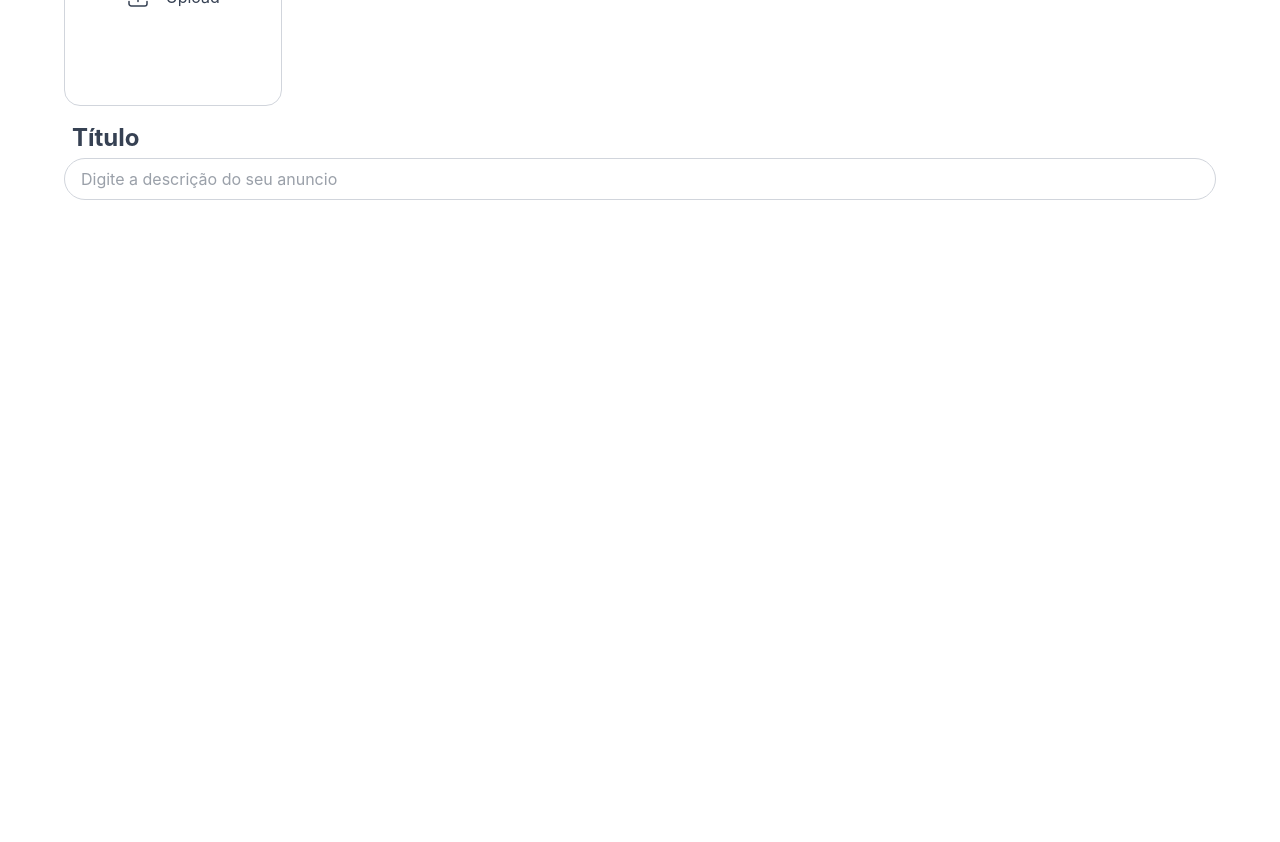
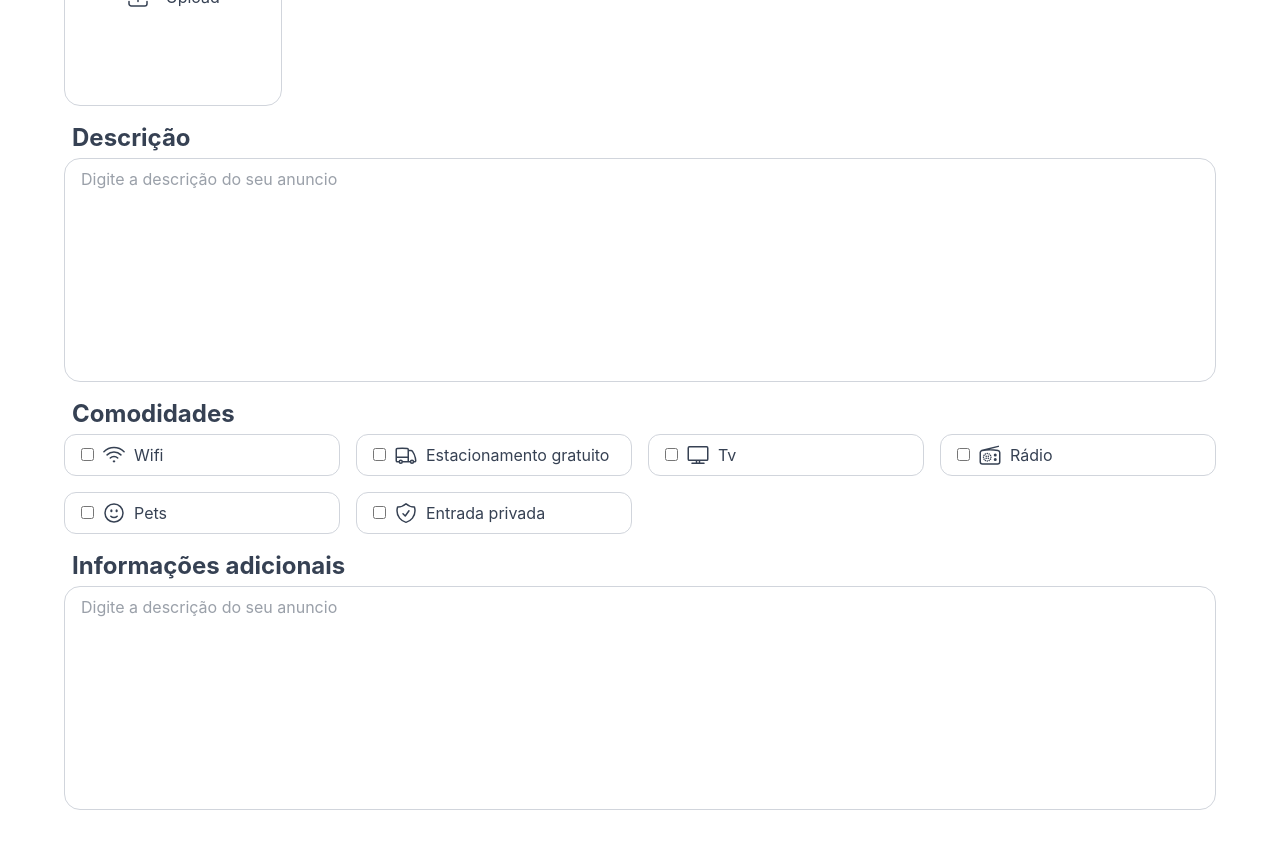
Before and after one commit to eomarcoss/Airbnd-Replica, a React (Vite) app in the folder front/: page /account/places/new in a window 1280 px wide. Shown: the part 560-1402 px from the top of the page. Before the commit the page ends 800 px from the top, so only its background shows below. Built offline with nearby package versions, Linux system fonts and the light colour scheme; no server answers.

Commit message:
avanço front NewPlace.jsx

```diff
--- a/front/src/components/NewPlace.jsx
+++ b/front/src/components/NewPlace.jsx
@@ -1,10 +1,12 @@
 import React, { useState } from "react";
+import Perks from "./Perks";
 
 const NewPlace = () => {
   const [title, setTitle] = useState("");
   const [city, setCity] = useState("");
   const [photos, setPhotos] = useState("");
   const [description, setDescription] = useState("");
+  const [Extras, setExtras] = useState("");
   const handleSubmit = (e) => {
     e.preventDefault();
   };
@@ -83,15 +85,35 @@ const NewPlace = () => {
 
       <div className="flex flex-col gap-1">
         <label htmlFor="title" className="ml-2 text-2xl font-bold">
-          Título
+          Descrição
         </label>
-        <input
-          type="text"
+        <textarea
           placeholder="Digite a descrição do seu anuncio"
-          className="rounded-full border border-gray-300 px-4 py-2"
+          className="h-56 resize-none rounded-2xl border border-gray-300 px-4 py-2"
           value={description}
           id="description"
           onChange={(e) => setDescription(e.target.value)}
+        />
+      </div>
+
+      <div className="flex flex-col gap-1">
+        <label htmlFor="title" className="ml-2 text-2xl font-bold">
+          Comodidades
+        </label>
+
+        <Perks />
+      </div>
+
+      <div className="flex flex-col gap-1">
+        <label htmlFor="Extras" className="ml-2 text-2xl font-bold">
+          Informações adicionais
+        </label>
+        <textarea
+          placeholder="Digite a descrição do seu anuncio"
+          className="h-56 resize-none rounded-2xl border border-gray-300 px-4 py-2"
+          value={Extras}
+          id="Extras"
+          onChange={(e) => setExtras(e.target.value)}
         />
       </div>
     </form>
--- /dev/null
+++ b/front/src/components/Perks.jsx
@@ -0,0 +1,175 @@
+import React, { useState } from "react";
+
+const Perks = () => {
+  const [perks, setPerks] = useState([]);
+  const handleClick = (target) => {
+    const newParks = target.checked
+      ? [...perks, target.value]
+      : [...perks.filter((perk) => perk !== target.value)];
+
+    setPerks(newParks);
+  };
+
+  return (
+    <div className="grid grid-cols-[repeat(auto-fit,minmax(250px,1fr))] gap-4">
+      <label
+        htmlFor="wifi"
+        className="flex items-center gap-2 rounded-xl border border-gray-300 p-4 px-4 py-2"
+      >
+        <input
+          type="checkbox"
+          id="wifi"
+          value={"wifi"}
+          onChange={(e) => handleClick(e.target)}
+        />
+        <svg
+          xmlns="http://www.w3.org/2000/svg"
+          fill="none"
+          viewBox="0 0 24 24"
+          strokeWidth={1.5}
+          stroke="currentColor"
+          className="size-6"
+        >
+          <path
+            strokeLinecap="round"
+            strokeLinejoin="round"
+            d="M8.288 15.038a5.25 5.25 0 0 1 7.424 0M5.106 11.856c3.807-3.808 9.98-3.808 13.788 0M1.924 8.674c5.565-5.565 14.587-5.565 20.152 0M12.53 18.22l-.53.53-.53-.53a.75.75 0 0 1 1.06 0Z"
+          />
+        </svg>
+        Wifi
+      </label>
+      <label
+        htmlFor="parking"
+        className="flex items-center gap-2 rounded-xl border border-gray-300 p-4 px-4 py-2"
+      >
+        <input
+          type="checkbox"
+          id="parking"
+          value={"parking"}
+          onChange={(e) => handleClick(e.target)}
+        />
+        <svg
+          xmlns="http://www.w3.org/2000/svg"
+          fill="none"
+          viewBox="0 0 24 24"
+          strokeWidth={1.5}
+          stroke="currentColor"
+          className="size-6"
+        >
+          <path
+            strokeLinecap="round"
+            strokeLinejoin="round"
+            d="M8.25 18.75a1.5 1.5 0 0 1-3 0m3 0a1.5 1.5 0 0 0-3 0m3 0h6m-9 0H3.375a1.125 1.125 0 0 1-1.125-1.125V14.25m17.25 4.5a1.5 1.5 0 0 1-3 0m3 0a1.5 1.5 0 0 0-3 0m3 0h1.125c.621 0 1.129-.504 1.09-1.124a17.902 17.902 0 0 0-3.213-9.193 2.056 2.056 0 0 0-1.58-.86H14.25M16.5 18.75h-2.25m0-11.177v-.958c0-.568-.422-1.048-.987-1.106a48.554 48.554 0 0 0-10.026 0 1.106 1.106 0 0 0-.987 1.106v7.635m12-6.677v6.677m0 4.5v-4.5m0 0h-12"
+          />
+        </svg>
+        Estacionamento gratuito
+      </label>
+      <label
+        htmlFor="tv"
+        className="flex items-center gap-2 rounded-xl border border-gray-300 p-4 px-4 py-2"
+      >
+        <input
+          type="checkbox"
+          id="tv"
+          value={"tv"}
+          onChange={(e) => handleClick(e.target)}
+        />
+        <svg
+          xmlns="http://www.w3.org/2000/svg"
+          fill="none"
+          viewBox="0 0 24 24"
+          strokeWidth={1.5}
+          stroke="currentColor"
+          className="size-6"
+        >
+          <path
+            strokeLinecap="round"
+            strokeLinejoin="round"
+            d="M6 20.25h12m-7.5-3v3m3-3v3m-10.125-3h17.25c.621 0 1.125-.504 1.125-1.125V4.875c0-.621-.504-1.125-1.125-1.125H3.375c-.621 0-1.125.504-1.125 1.125v11.25c0 .621.504 1.125 1.125 1.125Z"
+          />
+        </svg>
+        Tv
+      </label>
+      <label
+        htmlFor="radio"
+        className="flex items-center gap-2 rounded-xl border border-gray-300 p-4 px-4 py-2"
+      >
+        <input
+          type="checkbox"
+          id="radio"
+          value={"radio"}
+          onChange={(e) => handleClick(e.target)}
+        />
+        <svg
+          xmlns="http://www.w3.org/2000/svg"
+          fill="none"
+          viewBox="0 0 24 24"
+          strokeWidth={1.5}
+          stroke="currentColor"
+          className="size-6"
+        >
+          <path
+            strokeLinecap="round"
+            strokeLinejoin="round"
+            d="m3.75 7.5 16.5-4.125M12 6.75c-2.708 0-5.363.224-7.948.655C2.999 7.58 2.25 8.507 2.25 9.574v9.176A2.25 2.25 0 0 0 4.5 21h15a2.25 2.25 0 0 0 2.25-2.25V9.574c0-1.067-.75-1.994-1.802-2.169A48.329 48.329 0 0 0 12 6.75Zm-1.683 6.443-.005.005-.006-.005.006-.005.005.005Zm-.005 2.127-.005-.006.005-.005.005.005-.005.005Zm-2.116-.006-.005.006-.006-.006.005-.005.006.005Zm-.005-2.116-.006-.005.006-.005.005.005-.005.005ZM9.255 10.5v.008h-.008V10.5h.008Zm3.249 1.88-.007.004-.003-.007.006-.003.004.006Zm-1.38 5.126-.003-.006.006-.004.004.007-.006.003Zm.007-6.501-.003.006-.007-.003.004-.007.006.004Zm1.37 5.129-.007-.004.004-.006.006.003-.004.007Zm.504-1.877h-.008v-.007h.008v.007ZM9.255 18v.008h-.008V18h.008Zm-3.246-1.87-.007.004L6 16.127l.006-.003.004.006Zm1.366-5.119-.004-.006.006-.004.004.007-.006.003ZM7.38 17.5l-.003.006-.007-.003.004-.007.006.004Zm-1.376-5.116L6 12.38l.003-.007.007.004-.004.007Zm-.5 1.873h-.008v-.007h.008v.007ZM17.25 12.75a.75.75 0 1 1 0-1.5.75.75 0 0 1 0 1.5Zm0 4.5a.75.75 0 1 1 0-1.5.75.75 0 0 1 0 1.5Z"
+          />
+        </svg>
+        Rádio
+      </label>
+      <label
+        htmlFor="pets"
+        className="flex items-center gap-2 rounded-xl border border-gray-300 p-4 px-4 py-2"
+      >
+        <input
+          type="checkbox"
+          id="pets"
+          value={"pets"}
+          onChange={(e) => handleClick(e.target)}
+        />
+        <svg
+          xmlns="http://www.w3.org/2000/svg"
+          fill="none"
+          viewBox="0 0 24 24"
+          strokeWidth={1.5}
+          stroke="currentColor"
+          className="size-6"
+        >
+          <path
+            strokeLinecap="round"
+            strokeLinejoin="round"
+            d="M15.182 15.182a4.5 4.5 0 0 1-6.364 0M21 12a9 9 0 1 1-18 0 9 9 0 0 1 18 0ZM9.75 9.75c0 .414-.168.75-.375.75S9 10.164 9 9.75 9.168 9 9.375 9s.375.336.375.75Zm-.375 0h.008v.015h-.008V9.75Zm5.625 0c0 .414-.168.75-.375.75s-.375-.336-.375-.75.168-.75.375-.75.375.336.375.75Zm-.375 0h.008v.015h-.008V9.75Z"
+          />
+        </svg>
+        Pets
+      </label>
+      <label
+        htmlFor="entrance"
+        className="flex items-center gap-2 rounded-xl border border-gray-300 p-4 px-4 py-2"
+      >
+        <input
+          type="checkbox"
+          id="entrance"
+          value={"entrance"}
+          onChange={(e) => handleClick(e.target)}
+        />
+        <svg
+          xmlns="http://www.w3.org/2000/svg"
+          fill="none"
+          viewBox="0 0 24 24"
+          strokeWidth={1.5}
+          stroke="currentColor"
+          className="size-6"
+        >
+          <path
+            strokeLinecap="round"
+            strokeLinejoin="round"
+            d="M9 12.75 11.25 15 15 9.75m-3-7.036A11.959 11.959 0 0 1 3.598 6 11.99 11.99 0 0 0 3 9.749c0 5.592 3.824 10.29 9 11.623 5.176-1.332 9-6.03 9-11.622 0-1.31-.21-2.571-.598-3.751h-.152c-3.196 0-6.1-1.248-8.25-3.285Z"
+          />
+        </svg>
+        Entrada privada
+      </label>
+    </div>
+  );
+};
+
+export default Perks;
```
